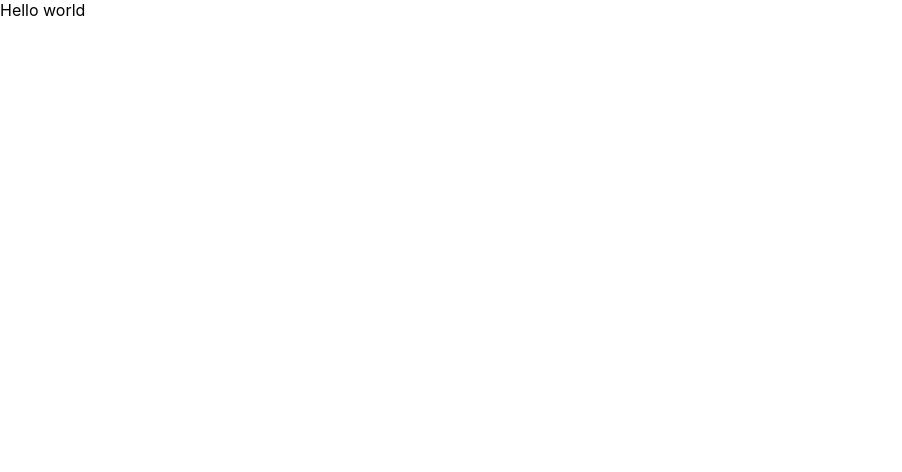
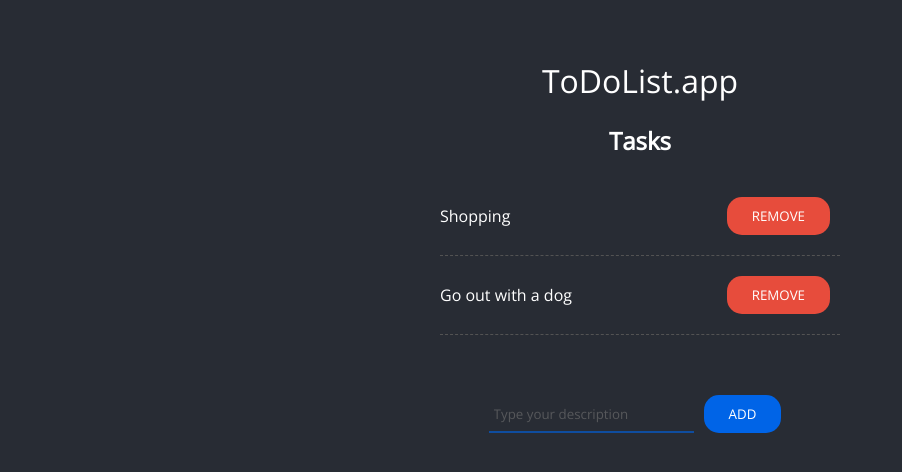
Before and after one commit to Mec0why/project-websocket-todo-app, a React (Create React App) app in the folder client/: page / in a window 1280 px wide. Shown: the top 472 px of the page, without its empty margins (0-902 px from the left). Built offline with nearby package versions, Linux system fonts and the light colour scheme.

Commit message:
Add html structure + CSS Styling

```diff
--- a/client/src/App.js
+++ b/client/src/App.js
@@ -1,5 +1,37 @@
 const App = () => {
-  return <div className='App'>Hello world</div>;
+  return (
+    <div className='App'>
+      <header>
+        <h1>ToDoList.app</h1>
+      </header>
+
+      <section className='tasks-section' id='tasks-section'>
+        <h2>Tasks</h2>
+
+        <ul className='tasks-section__list' id='tasks-list'>
+          <li className='task'>
+            Shopping <button className='btn btn--red'>Remove</button>
+          </li>
+          <li className='task'>
+            Go out with a dog <button className='btn btn--red'>Remove</button>
+          </li>
+        </ul>
+
+        <form id='add-task-form'>
+          <input
+            className='text-input'
+            autocomplete='off'
+            type='text'
+            placeholder='Type your description'
+            id='task-name'
+          />
+          <button className='btn' type='submit'>
+            Add
+          </button>
+        </form>
+      </section>
+    </div>
+  );
 };
 
 export default App;
--- a/client/src/index.css
+++ b/client/src/index.css
@@ -1,13 +1,75 @@
+@import url('https://fonts.googleapis.com/css?family=Open+Sans&display=swap');
+
 body {
-  margin: 0;
-  font-family: -apple-system, BlinkMacSystemFont, 'Segoe UI', 'Roboto', 'Oxygen',
-    'Ubuntu', 'Cantarell', 'Fira Sans', 'Droid Sans', 'Helvetica Neue',
-    sans-serif;
-  -webkit-font-smoothing: antialiased;
-  -moz-osx-font-smoothing: grayscale;
+  background: #282c34;
+  color: #fff;
+  font-family: 'Open Sans', sans-serif;
+  padding: 30px;
+  text-align: center;
 }
 
-code {
-  font-family: source-code-pro, Menlo, Monaco, Consolas, 'Courier New',
-    monospace;
+h1 {
+  font-weight: lighter;
 }
+
+p {
+  color: #999;
+  font-size: 0.8rem;
+}
+
+.btn {
+  background: #0064e7;
+  border: none;
+  border-radius: 15px;
+  padding: 10px 25px;
+  color: #fff;
+  font-family: inherit;
+  margin: 20px 10px;
+  text-transform: uppercase;
+  outline: none;
+  transition: .2s;
+  cursor: pointer;
+}
+
+.btn:hover {
+  box-shadow: 0 0 20px rgba(0,0,0,0.2);
+}
+
+.btn--red {
+  background: #e74c3c;
+}
+
+.text-input {
+  background: none;
+  border: none;
+  color: #fff;
+  border-bottom: 2px solid #0064e7;
+  padding: 8px 25px 8px 5px;
+  font-family: inherit;
+  outline: none;
+  opacity: 0.6;
+  transition: .3s;
+}
+
+.text-input:focus {
+  opacity: 1;
+}
+
+
+.tasks-section {
+  margin-bottom: 100px;
+}
+
+.tasks-section__list {
+  max-width: 400px;
+  list-style-type: none;
+  padding: 0;
+  margin: 20px auto 40px auto;
+}
+
+.task {
+  display: flex;
+  justify-content: space-between;
+  align-items: center;
+  border-bottom: 1px dashed rgb(83, 83, 83);
+}
```
